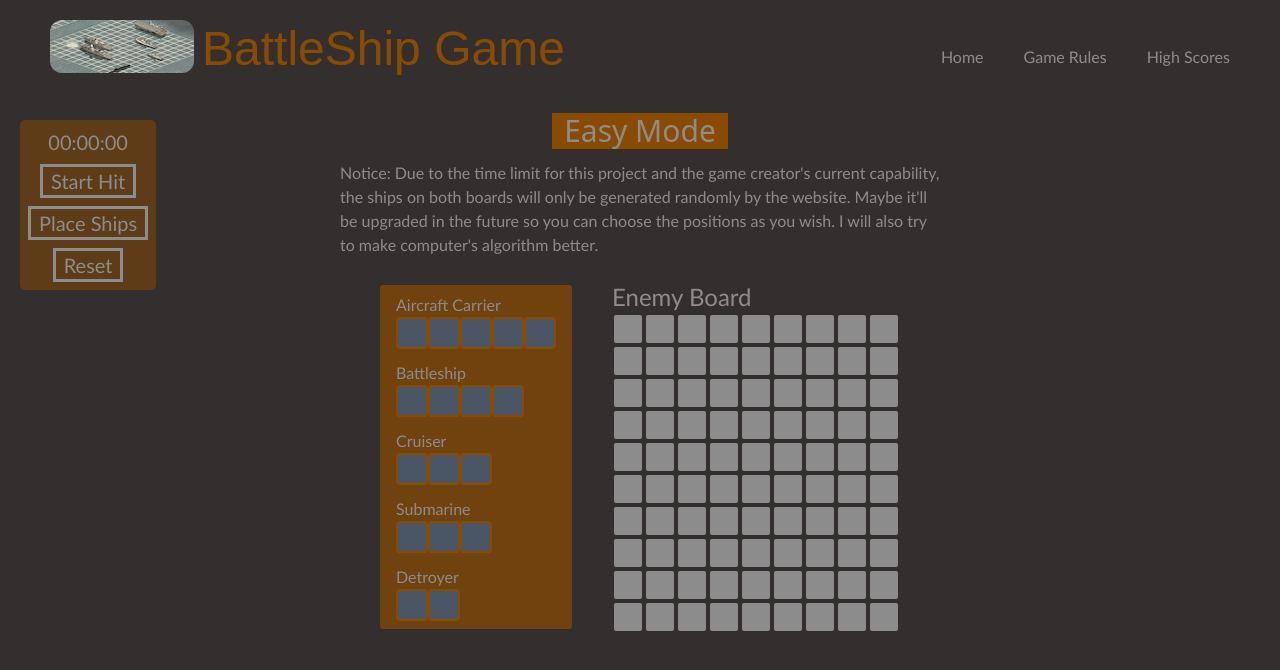
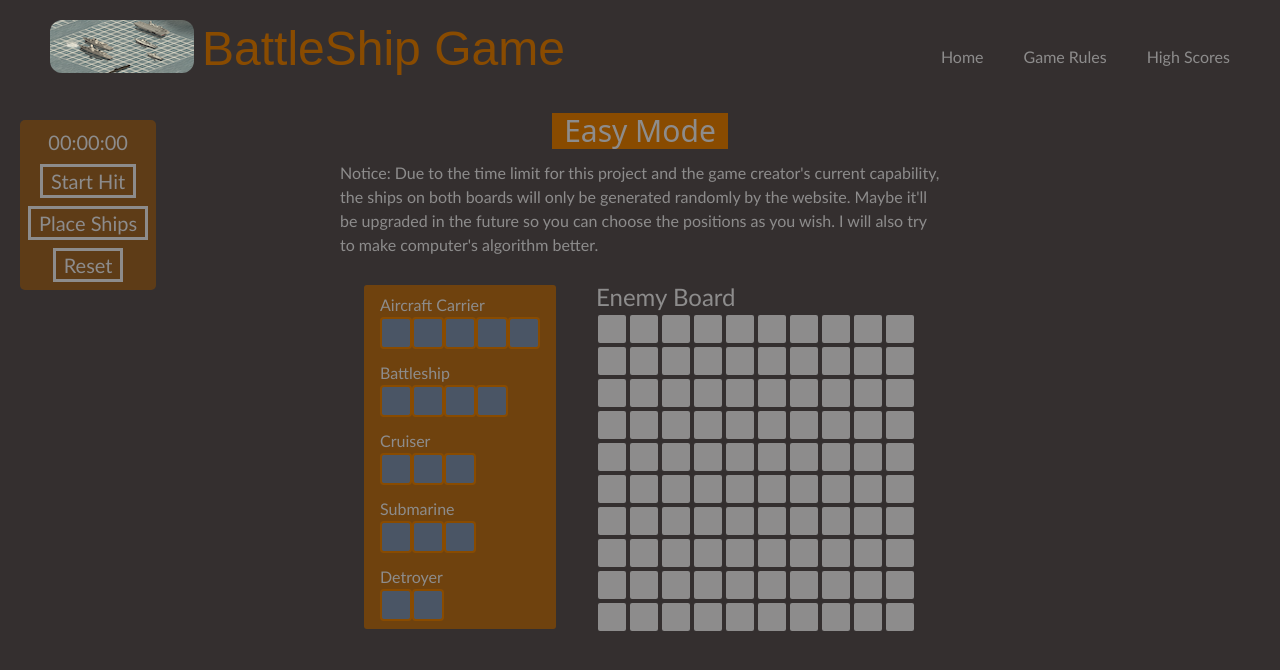
Before and after one commit to honzie-y/Battleship-Game, a React (Vite) app: page /game/easy in a window 1280 px wide. Both pictures are taken after typing "Sample" into the empty fields and a click on the button "Enter Game". Shown: the top 670 px of the page. Built offline with nearby package versions, Linux system fonts and the light colour scheme; a web font is replaced by a local one.

Commit message:
modify board rows and columns

```diff
--- a/src/Games.jsx
+++ b/src/Games.jsx
@@ -51,7 +51,7 @@ const Games = () => {
 
     const rows = 10;
 
-    const columns = 9;
+    const columns = 10;
 
     const setBlankBoard = () => {
         const initialValue = [];
@@ -101,8 +101,8 @@ const Games = () => {
                 let direction = directions[getRandomInt(2)];
                 let placeable = true;
                 if(direction === 'horizontal') {
-                    let startRow = getRandomInt(10);
-                    let startCol = getRandomInt(10 - shipSpace);
+                    let startRow = getRandomInt(rows);
+                    let startCol = getRandomInt(columns + 1 - shipSpace);
                     for(let i = 0; i < shipSpace ; i++ ) {
                         if(newGrids[startRow][startCol + i] === 'ship') {
                             placeable = false;
@@ -132,8 +132,8 @@ const Games = () => {
                         cannotPlace = true;
                     }
                 } else {
-                    let startRow = getRandomInt(11 - shipSpace);
-                    let startCol = getRandomInt(9);
+                    let startRow = getRandomInt(rows + 1 - shipSpace);
+                    let startCol = getRandomInt(columns);
                     for(let i = 0; i < shipSpace; i++) {
                         if(newGrids[startRow + i][startCol] === 'ship') {
                             placeable = false;
@@ -346,8 +346,8 @@ const Games = () => {
         if(turn === 'Enemy Board' && hitStart) {
             let tryThrow = true;
             while(tryThrow) {
-                let throwRow = getRandomInt(10);
-                let throwCol = getRandomInt(9);
+                let throwRow = getRandomInt(rows);
+                let throwCol = getRandomInt(columns);
                 if(myGrids[throwRow][throwCol] !== 'hit' && myGrids[throwRow][throwCol] !== 'miss') {
                     if(path === '/game/normal') {
                         setTimeout(() => throwBomb(throwRow, throwCol), 1000);
--- a/src/components/GridBoard.jsx
+++ b/src/components/GridBoard.jsx
@@ -5,7 +5,7 @@ const GridBoard = ({playerBoard, playerWho, whosTurn, throwBomb, hitStart, path,
         <h1 className='text-xl sm:text-2xl'>{playerWho}</h1>
         {playerBoard.map((row, rowIndex) => {
             return (
-                <div className='grid grid-cols-9 cursor-pointer' key={rowIndex}>
+                <div className='grid grid-cols-10 cursor-pointer' key={rowIndex}>
                     {
                         row.map((column, columnIndex) => {
                             return (
```
